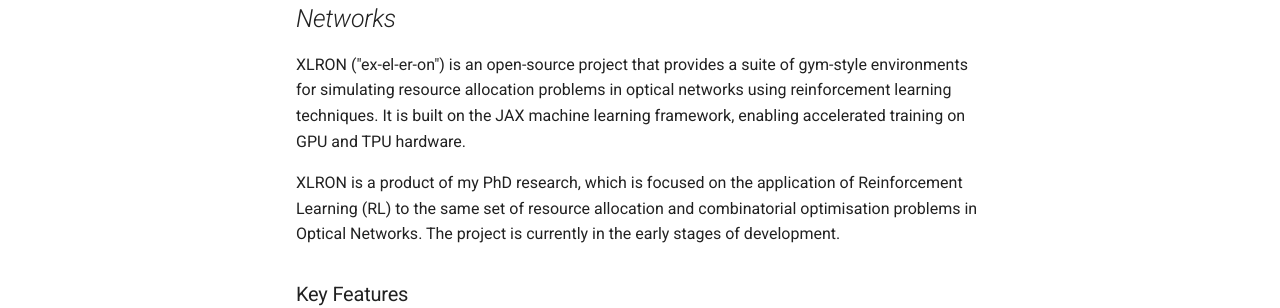
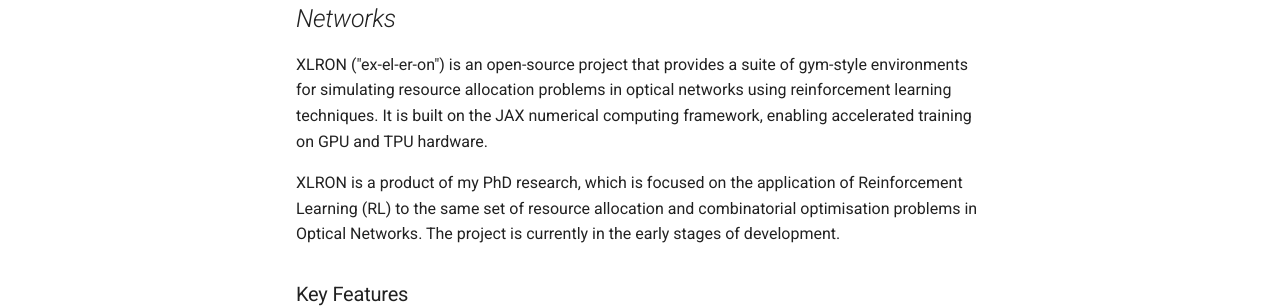
Before and after one commit to micdoh/XLRON, an MkDocs documentation site: the page built from docs/index.md, in a window 1280 px wide and 900 px high. Shown: the part 349-657 px from the top of the window. Built offline with MkDocs 1.6.1 and Material for MkDocs 9.7.7, drawn with Linux system fonts in a browser that asks for light colours.

Commit message:
Docs update

```diff
--- a/docs/index.md
+++ b/docs/index.md
@@ -11,7 +11,7 @@
 ## _Accelerated Learning and Resource Allocation for Optical Networks_
 
 
-XLRON ("ex-el-er-on") is an open-source project that provides a suite of gym-style environments for simulating resource allocation problems in optical networks using reinforcement learning techniques. It is built on the JAX machine learning framework, enabling accelerated training on GPU and TPU hardware.
+XLRON ("ex-el-er-on") is an open-source project that provides a suite of gym-style environments for simulating resource allocation problems in optical networks using reinforcement learning techniques. It is built on the JAX numerical computing framework, enabling accelerated training on GPU and TPU hardware.
 
 XLRON is a product of my PhD research, which is focused on the application of Reinforcement Learning (RL) to the same set of resource allocation and combinatorial optimisation problems in Optical Networks. The project is currently in the early stages of development.
 
```
